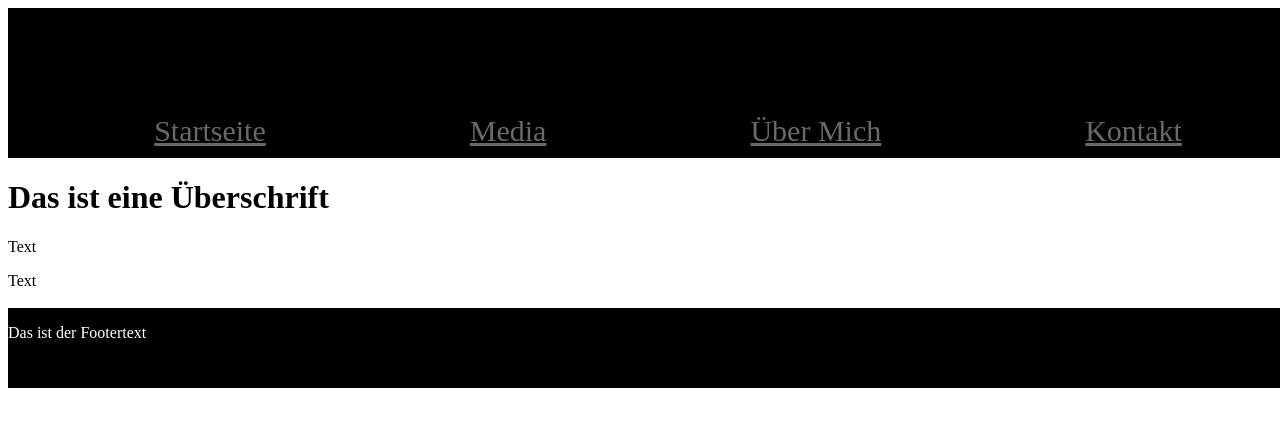
After one commit to peaceable1887/PeaceableMedia, a PHP site: page / in a window 1280 px wide. The commit adds this page. Shown: the top 427 px of the page. Run offline with PHP 8.4, Linux system fonts and the light colour scheme.

Commit message:
php eingebaut

```diff
--- a/public/css/style.css
+++ b/public/css/style.css
@@ -43,7 +43,6 @@ body
 main
 {
     background: var(--color-background-main);
-    display: flex;
     height: 150px;
     width: 100%;
     margin-right: auto;
@@ -65,8 +64,8 @@ main.sliderBackground .mySlides
 }*/
 footer
 {
+    color: white;
     background: var(--color-background-footer) ;
-    display: flex;
     width: 100%;
     height: 80px;
 }
--- /dev/null
+++ b/public/php/aboutMe.php
@@ -0,0 +1 @@
+<h1>Über Mich</h1>
--- /dev/null
+++ b/public/php/contact.php
@@ -0,0 +1 @@
+<h1>Kontakt</h1>
--- /dev/null
+++ b/public/php/footer.php
@@ -0,0 +1,3 @@
+<footer>
+    <p>Das ist der Footertext</p>
+</footer>
--- a/public/html/media.html
+++ b/public/php/index.php
@@ -1,3 +1,12 @@
+<?php
+    if(isset($_GET["_ijt"]))
+    {
+        $section = $_GET["_ijt"];
+    }else
+    {
+        $section = "";
+    }
+?>
 <!DOCTYPE html>
 <html lang="en">
 <head>
@@ -10,23 +19,14 @@
 <header>
     <!-- Menu -->
     <div id="menu">
-        <nav>
-            <ul>
-                <li><a href="index.html">Startseite</a></li>
-                <li><a href="../html/media.html">Media</a></li>
-                <li><a href="../html/aboutMe.html">Über Mich</a></li>
-                <li><a href="contact.html">Kontakt</a></li>
-            </ul>
-        </nav>
+        <?php include("../php/menu.php");?>
     </div>
 </header>
 
 <main>
-
+    <?php include("../php/sites.php");?>
 </main>
+    <?php include("../php/footer.php");?>
 </body>
-<footer>
-
-</footer>
 <script type="text/javascript" src="../javascript/slider.js"></script>
 </html>
--- /dev/null
+++ b/public/php/media.php
@@ -0,0 +1 @@
+<h1>Media</h1>
--- /dev/null
+++ b/public/php/menu.php
@@ -0,0 +1,8 @@
+<nav>
+    <ul>
+        <li><a href="../php/index.php">Startseite</a></li>
+        <li><a href="../php/index.php?_ijt=media">Media</a></li>
+        <li><a href="../php/index.php?_ijt=ueber_mich">Über Mich</a></li>
+        <li><a href="../php/index.php?_ijt=contact">Kontakt</a></li>
+    </ul>
+</nav>
--- /dev/null
+++ b/public/php/sites.php
@@ -0,0 +1,19 @@
+<?php
+
+    if($section == "media")
+    {
+        include("../php/media.php");
+    }
+    else if($section == "ueber_mich")
+    {
+        include("../php/aboutMe.php");
+    }
+    else if($section == "kontakt")
+    {
+        include("../php/contact.php");
+    }
+    else
+    {
+        include("../php/startseite.php");
+    }
+?>
--- /dev/null
+++ b/public/php/startseite.php
@@ -0,0 +1,5 @@
+<h1>Das ist eine Überschrift</h1>
+    <p>Text</p>
+    <p>Text</p>
+    <p>Text</p>
+    <p>Text</p>
```
Also changed, not shown: public/html/aboutMe.html (deleted, +0 -32 lines), public/html/contact.html (deleted, +0 -32 lines), public/html/index.html (deleted, +0 -14 lines).
